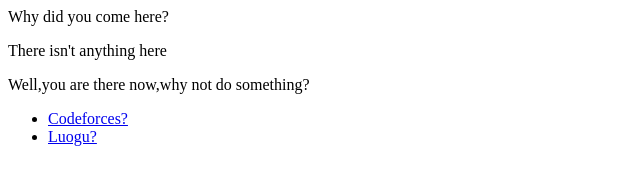
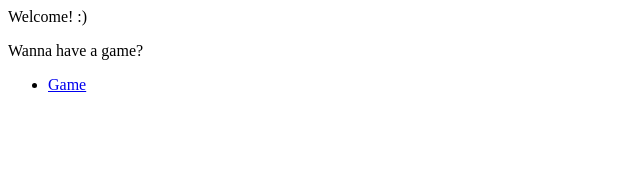
Before and after one commit to tryexcept6/tryexcept.github.io, a plain HTML site: page index.html in a window 1280 px wide. Shown: the whole page, without its empty margins (0-640 px from the left). Drawn offline with Linux system fonts and the light colour scheme.

Commit message:
Update index.html

```diff
--- a/index.html
+++ b/index.html
@@ -1,8 +1,6 @@
-<p>Why did you come here? </p>
-<p>There isn't anything here </p>
-<p>Well,you are there now,why not do something? </p>
+<p>Welcome!  :) </p>
+<p>Wanna have a game? </p>
 
 <ul>
-  <li> <a href="https://codeforces.com/">Codeforces?</a> </li>
-  <li> <a href="https://www.luogu.com.cn/">Luogu?</a> </li>
+  <li> <a href="https://tryexcept6.github.io/game.html">Game</a> </li>
 </ul>
```
